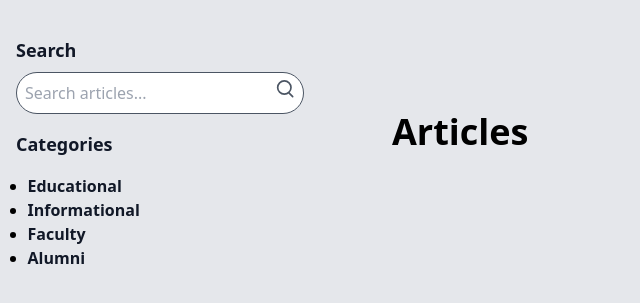
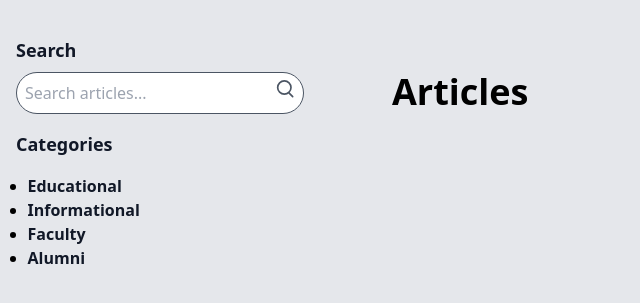
Before and after one commit to ishwerdutt/electrical, a Django app: template electrical/ele/templates/ele/post_list.html in a window 1280 px wide. Shown: the part 60-363 px from the top of the page, without its empty margins (0-640 px from the left). Run offline with Django 4.2, Linux system fonts and the light colour scheme; the template is opened without the code that fills it, so the values that code supplies are empty; some libraries are stand-ins or nearby versions.

Commit message:
Update post_list.html

```diff
--- a/electrical/ele/templates/ele/post_list.html
+++ b/electrical/ele/templates/ele/post_list.html
@@ -31,7 +31,7 @@
   </div>
 </div>
 
-<div class="md:w-3/4 px-4 py-8 md:ml-auto mt-10">
+<div class="md:w-3/4 px-4 py-8 md:ml-auto">
       <h1 class="text-4xl font-bold mb-4 mx-14"> Articles </h1>
     <div class="container1 mx-auto">
       <div class="grid grid-cols-1 md:grid-cols-2 lg:grid-cols-3 gap-8">
```
